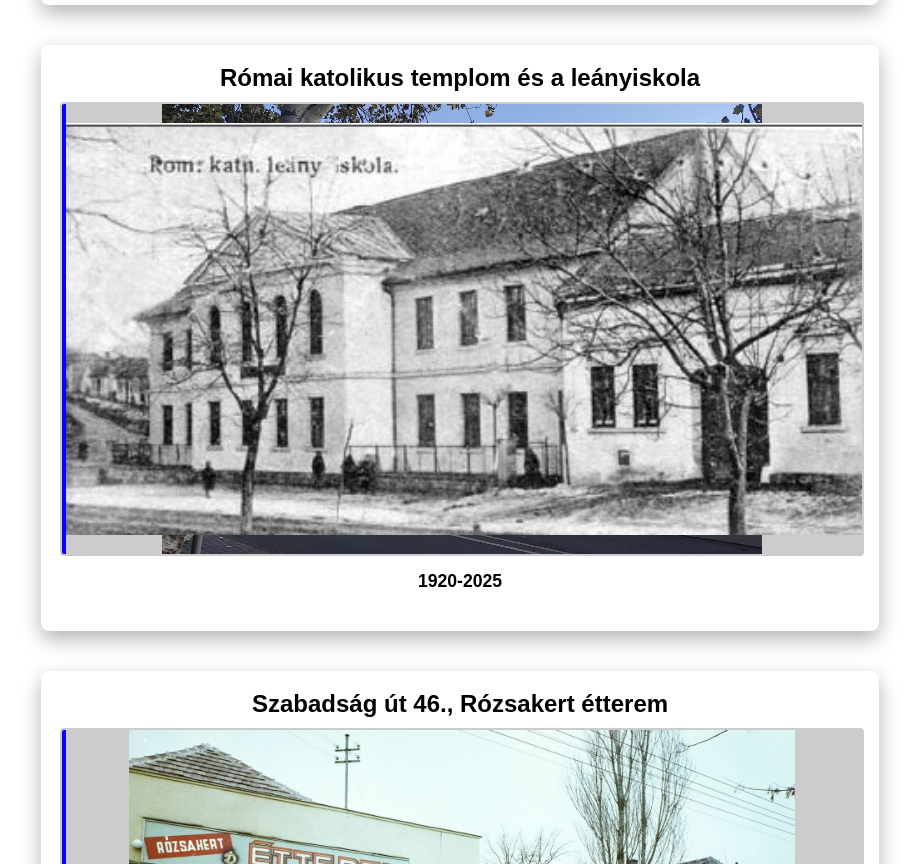
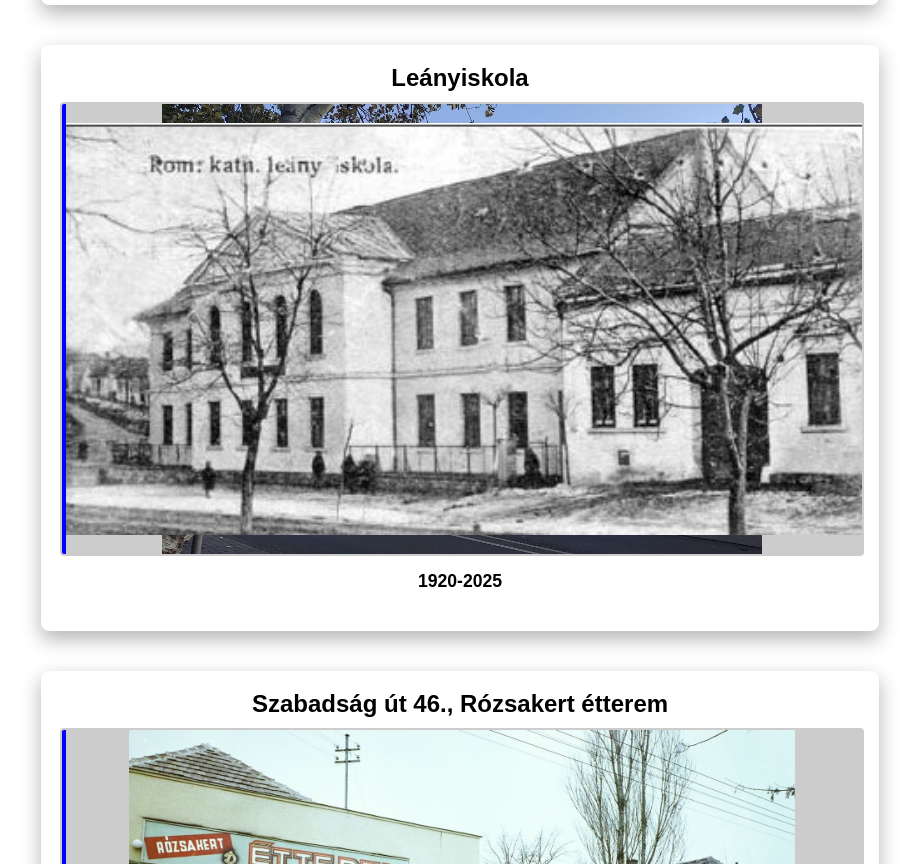
Before and after one commit to alffox/budaors-then-and-now, a plain HTML site: page index.html in a window 1280 px wide. Shown: the part 1283-2147 px from the top of the page, without its empty margins (180-1099 px from the left). Drawn offline with Linux system fonts and the light colour scheme.

Commit message:
Update name

```diff
--- a/index.html
+++ b/index.html
@@ -32,7 +32,7 @@
   </div>
 
   <div class="photo">
-    <div class="title">Római katolikus templom és a leányiskola</div>
+    <div class="title">Leányiskola</div>
     <div class="slider-container">
       <img src="images/7/142246.jpg" class="img old">
       <img src="images/7/PXL_20251109_130748070.MP.jpg" class="img new">
```
